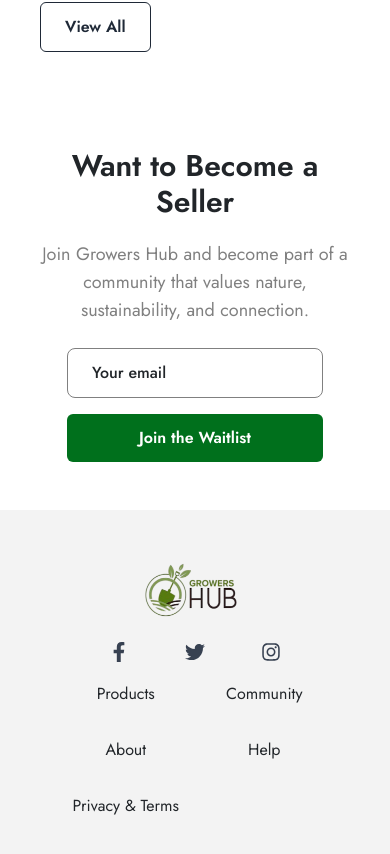
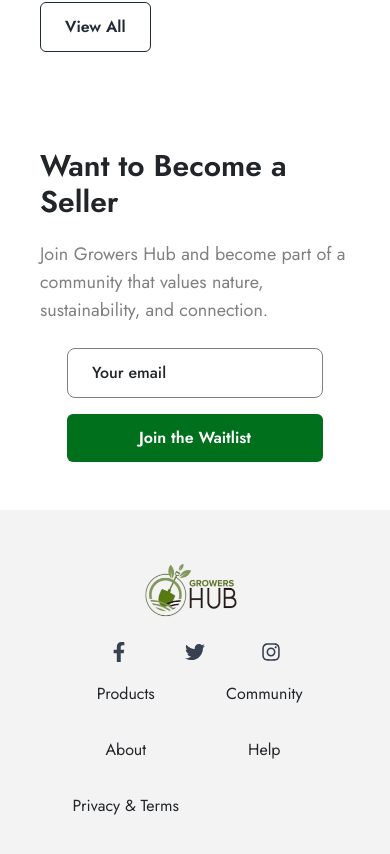
Before and after one commit to Samanth612/GrowersHUB, a React (Create React App) app: page / in a window 390 px wide. Shown: the part 4832-5686 px from the top of the page. Built offline with nearby package versions, Linux system fonts and the light colour scheme.

Commit message:
Second Commit

```diff
--- a/src/components/BecomeSeller.tsx
+++ b/src/components/BecomeSeller.tsx
@@ -11,7 +11,7 @@ const BecomeSeller: React.FC = () => {
     <>
       <section className="flex flex-col items-center text-center mx-6 md:mx-20 px-4 py-12 bg-white md:flex-row md:text-left md:justify-between md:items-center">
         {/* Text Section */}
-        <div className="space-y-5 md:w-1/2">
+        <div className="space-y-5 text-start md:w-1/2">
           <h2 className="text-3xl md:text-5xl font-semibold text-secondary">
             Want to Become a Seller
           </h2>
--- a/tailwind.config.js
+++ b/tailwind.config.js
@@ -12,6 +12,9 @@ module.exports = {
       fontFamily: {
         jost: ["Jost", "sans-serif"], // Register "Jost" as a font option
       },
+      screens: {
+        xl: "1490px",
+      },
     },
   },
   plugins: [],
```
